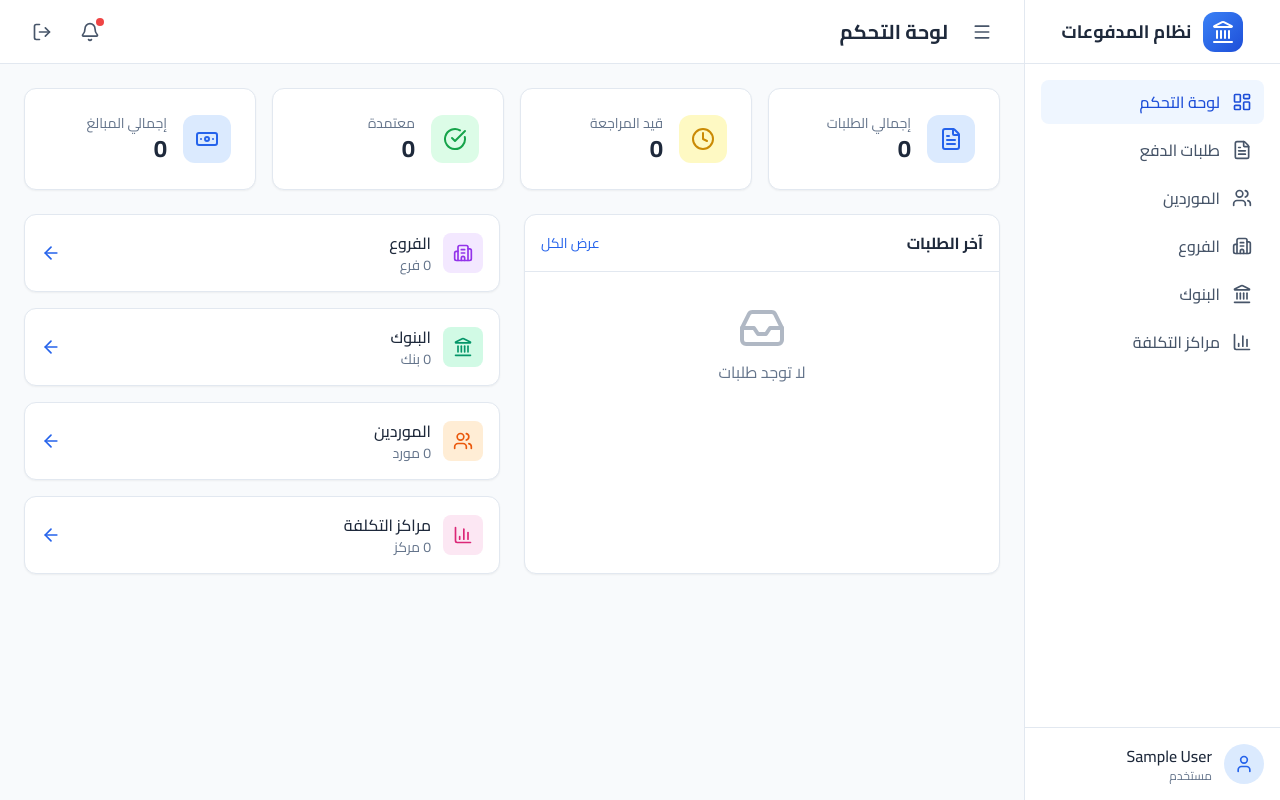
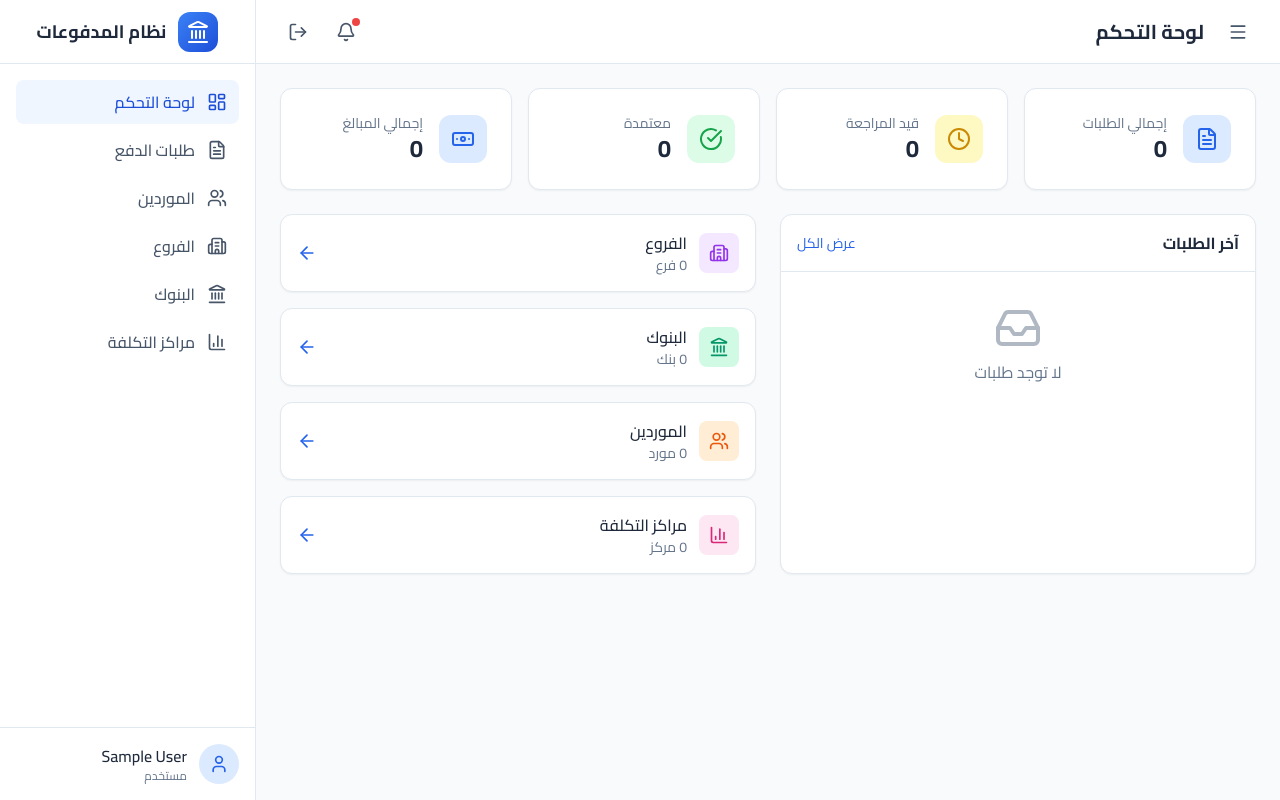
Before and after one commit to Haroon2030/accunte, a Django app: page / in a window 1280 px wide. Run offline with Django 5.2, Linux system fonts and the light colour scheme; the visitor is signed in with stand-in values (Sample User, id 1); data that the repository does not hold is empty; some libraries are stand-ins or nearby versions.

Commit message:
Move sidebar to left side

```diff
--- a/backend/templates/base.html
+++ b/backend/templates/base.html
@@ -71,10 +71,10 @@
 </head>
 <body class="bg-slate-50 min-h-screen" x-data="{ sidebarOpen: true, mobileMenuOpen: false }">
     <!-- Main Layout with Sidebar -->
-    <div class="flex h-screen overflow-hidden">
+    <div class="flex flex-row-reverse h-screen overflow-hidden">
         <!-- Sidebar -->
         <aside
-            class="bg-white border-l border-slate-200 transition-all duration-300 flex flex-col"
+            class="bg-white border-r border-slate-200 transition-all duration-300 flex flex-col"
             :class="sidebarOpen ? 'w-64' : 'w-20'"
         >
             <!-- Logo -->
```
